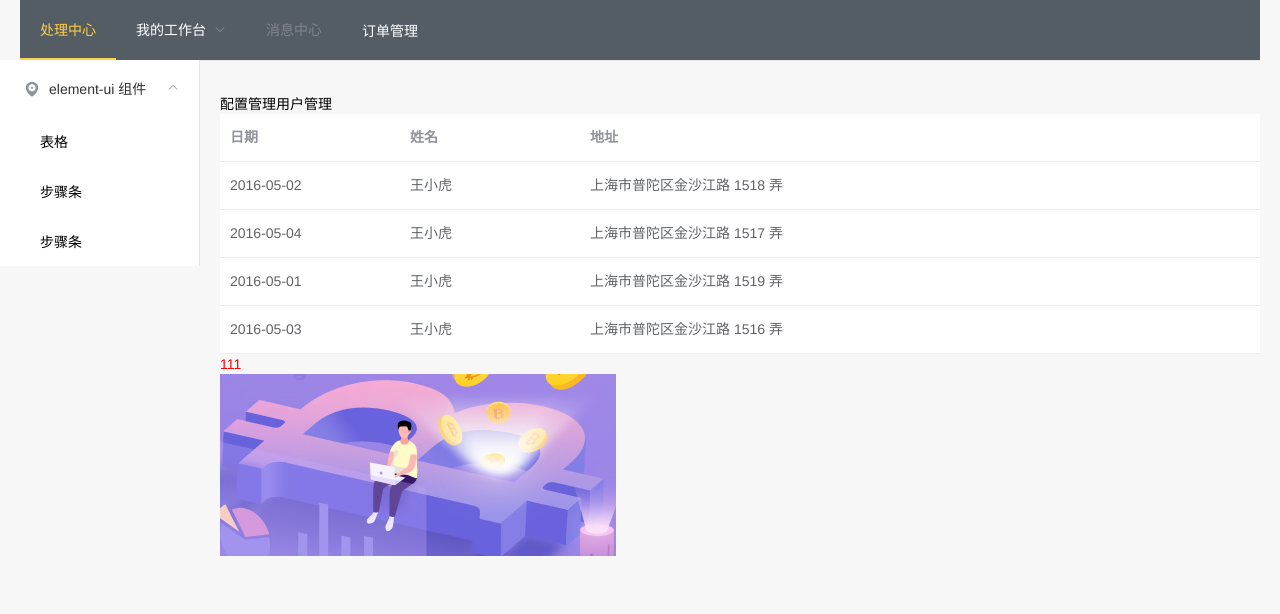
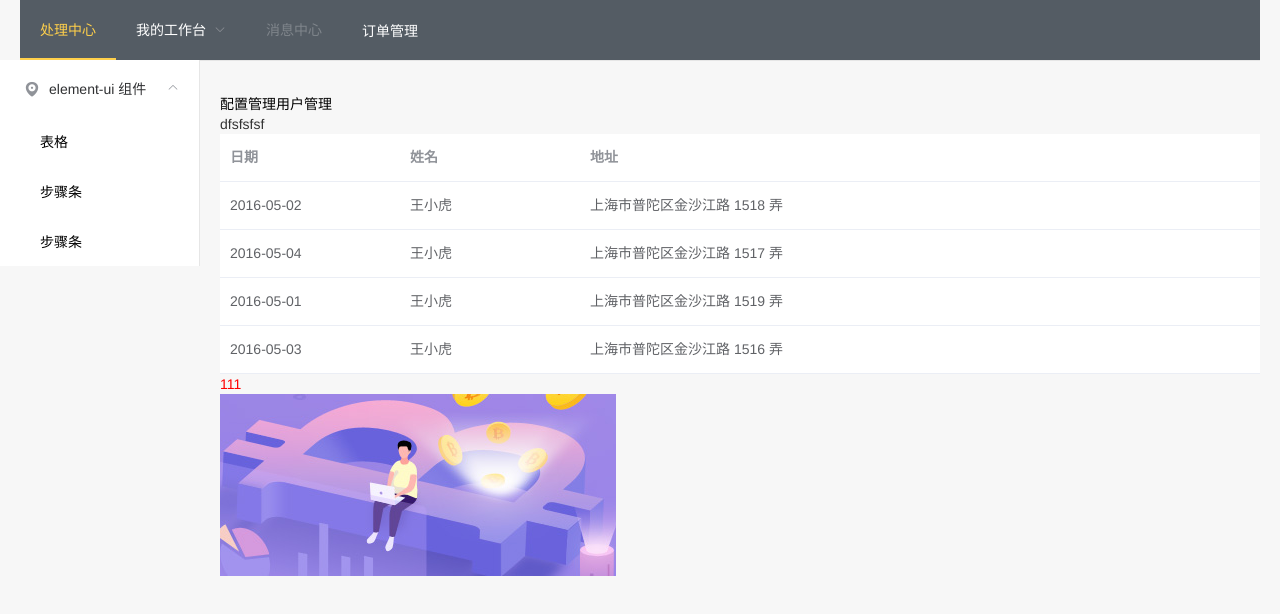
Before and after one commit to meahu/vue-project, a Vue app: page /#/tabs/sub1 in a window 1280 px wide. Shown: the top 614 px of the page. Built offline with nearby package versions, Linux system fonts and the light colour scheme; no server answers.

Commit message:
no message

```diff
--- a/package.json
+++ b/package.json
@@ -6,6 +6,7 @@
   "scripts": {
     "test": "echo \"Error: no test specified\" && exit 1",
     "dev": "webpack-dev-server --config ./build/webpack.dev.config.js",
+    "dev2": "webpack-dashboard -- webpack --mode development --config ./build/webpack.dev.config.js",
     "prod": "webpack --mode production --config ./build/webpack.prod.config.js"
   },
   "author": "",
@@ -22,12 +23,17 @@
     "less": "^3.9.0",
     "less-loader": "^4.1.0",
     "mockjs": "^1.0.1-beta3",
+    "progress-bar-webpack-plugin": "^1.12.1",
+    "speed-measure-webpack-plugin": "^1.3.1",
     "style-loader": "^0.23.1",
     "url-loader": "^1.1.2",
     "vue": "^2.6.10",
     "vue-loader": "^15.7.0",
     "vue-router": "^3.0.2",
     "vue-template-compiler": "^2.6.10",
+    "webpack-build-notifier": "^0.1.31",
+    "webpack-bundle-analyzer": "^3.1.0",
+    "webpack-dashboard": "^3.0.2",
     "webpack-dev-server": "^3.2.1",
     "webpack-merge": "^4.2.1"
   },
--- a/src/view/index/table.vue
+++ b/src/view/index/table.vue
@@ -1,5 +1,6 @@
 <template>
     <div>
+      dfsfsfsf
       <el-table
         :data="tableData"
         style="width: 100%">
```
Also changed, not shown: 2 other files (tests, documents, lock files or other folders).
